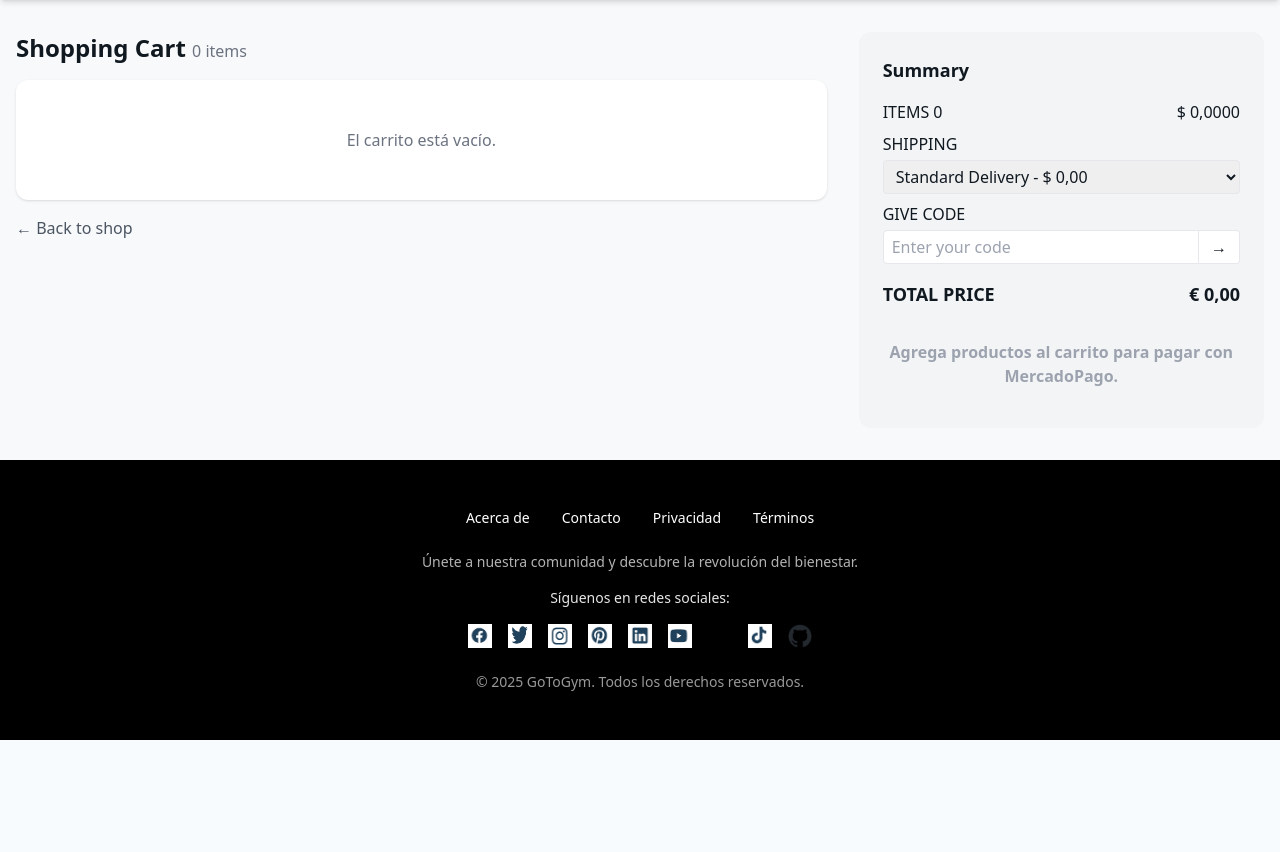
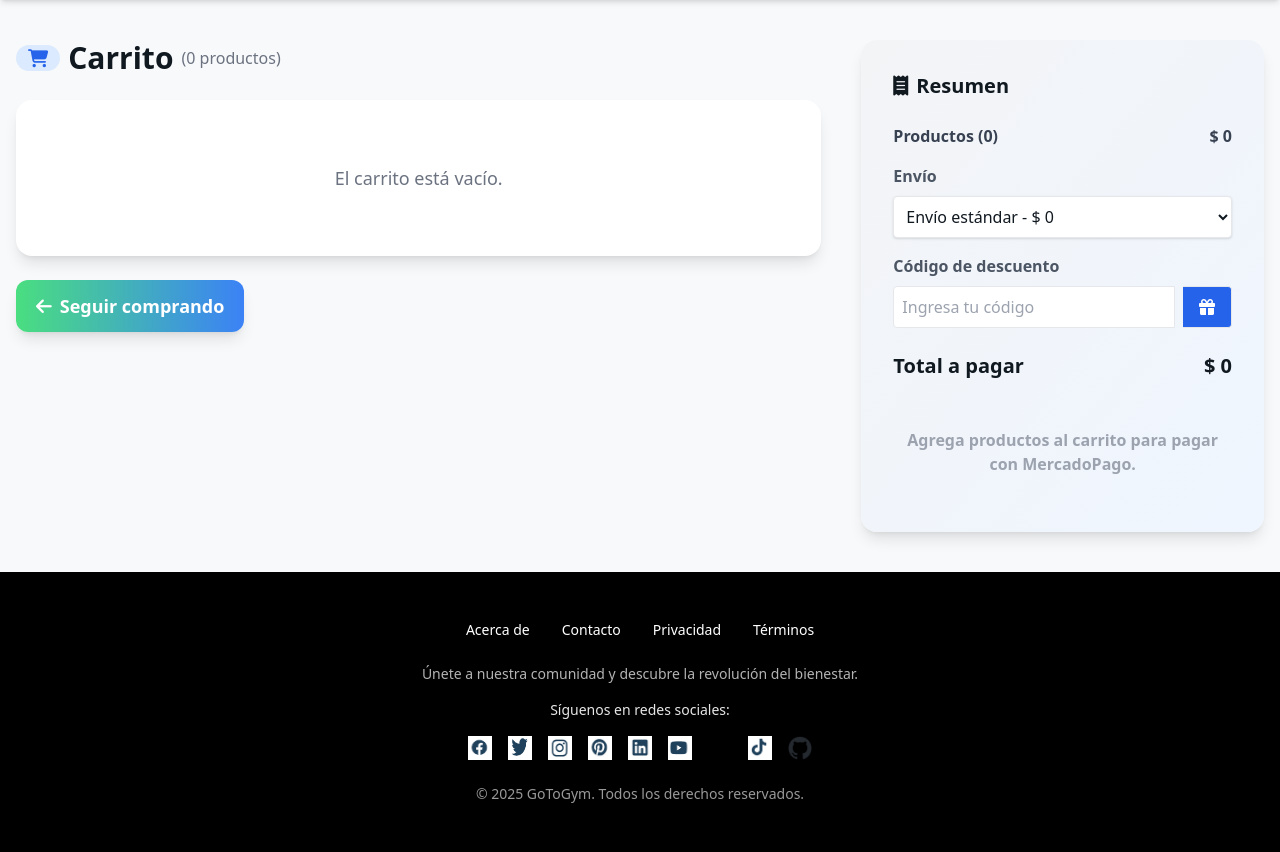
Before and after one commit to gotogymsaas/GoToGymProject, a Django app: page /es/carrito/ in a window 1280 px wide. Shown: the part 68-920 px from the top of the page. Before the commit the page ends 808 px from the top, so only its background shows below. Run offline with Django 5.2, Linux system fonts and the light colour scheme; data that the repository does not hold is empty; some libraries are stand-ins or nearby versions; some web fonts are replaced.

Commit message:
correcciones realizadas de aoo influencer, carrito

```diff
--- a/gotogym/accounts/views.py
+++ b/gotogym/accounts/views.py
@@ -117,6 +117,10 @@ def edit_profile(request):
             changed = True
         if changed:
             user.save()
+            # Si es superusuario y acaba de completar nombre y apellido, redirige al dashboard con notificación
+            if user.is_superuser and first_name and last_name:
+                messages.success(request, 'Usuario actualizado')
+                return redirect('dashboard')
             messages.success(request, 'Perfil actualizado correctamente.')
         else:
             messages.info(request, 'No se realizaron cambios.')
--- a/gotogym/carrito/templates/carrito/cart_detail.html
+++ b/gotogym/carrito/templates/carrito/cart_detail.html
@@ -1,72 +1,83 @@
+
 {% extends 'base.html' %}
-{% block title %}Shopping Cart{% endblock %}
+{% load humanize %}
+{% block title %}Carrito de Compras{% endblock %}
 {% block content %}
-<div class="container mx-auto py-8 px-2 sm:px-4">
-  <div class="flex flex-col lg:flex-row gap-8">
+<div class="container mx-auto py-10 px-2 sm:px-4">
+  <div class="flex flex-col lg:flex-row gap-10">
     <div class="w-full lg:w-2/3">
-      <h2 class="text-2xl font-bold mb-4">Shopping Cart <span class="text-base font-normal text-gray-500">{{ num_items }} items</span></h2>
-      <div class="bg-white rounded-xl shadow p-4">
+      <h2 class="text-3xl font-extrabold mb-6 flex items-center gap-2">
+        <span class="inline-block bg-blue-100 text-blue-600 rounded-full px-3 py-1 text-lg"><i class="fas fa-shopping-cart"></i></span>
+        Carrito <span class="text-base font-normal text-gray-500">({{ num_items }} productos)</span>
+      </h2>
+      <div class="bg-white rounded-2xl shadow-lg p-6">
         {% for item in items %}
-        <div class="flex flex-col sm:flex-row items-center justify-between border-b py-4 last:border-b-0 gap-4">
-          <div class="flex items-center gap-4 w-full sm:w-auto">
-            <img src="{{ item.producto.image.url }}" alt="{{ item.producto.name }}" class="w-16 h-16 object-contain rounded"/>
+        <div class="flex flex-col sm:flex-row items-center justify-between border-b border-gray-200 py-6 last:border-b-0 gap-6 hover:bg-gray-50 transition-all">
+          <div class="flex items-center gap-5 w-full sm:w-auto">
+            <img src="{{ item.producto.image.url }}" alt="{{ item.producto.name }}" class="w-20 h-20 object-cover rounded-lg shadow"/>
             <div>
-              <div class="font-semibold">{{ item.producto.name }}</div>
-              <div class="text-gray-500 text-sm">{{ item.producto.description|truncatechars:30 }}</div>
+              <div class="font-bold text-lg text-gray-800">{{ item.producto.name }}</div>
+              <div class="text-gray-500 text-sm mb-2">{{ item.producto.description|truncatechars:40 }}</div>
+              <span class="inline-block bg-green-100 text-green-700 px-2 py-1 rounded text-xs font-semibold">Cantidad: {{ item.cantidad }}</span>
             </div>
           </div>
           <form method="post" action="{% url 'carrito:update_cart' item.producto.id %}" class="flex items-center gap-2">
             {% csrf_token %}
-            <button type="submit" name="cantidad" value="{{ item.cantidad|add:'-1' }}" class="px-2 py-1 border rounded">-</button>
-            <input type="number" name="cantidad" value="{{ item.cantidad }}" min="1" class="w-12 text-center border rounded"/>
-            <button type="submit" name="cantidad" value="{{ item.cantidad|add:'1' }}" class="px-2 py-1 border rounded">+</button>
+            <button type="submit" name="accion" value="restar" class="px-3 py-2 bg-gray-200 hover:bg-gray-300 rounded-full text-lg font-bold">-</button>
+            <input type="number" name="cantidad" value="{{ item.cantidad }}" min="1" class="w-14 text-center border rounded-lg py-2"/>
+            <button type="submit" name="accion" value="sumar" class="px-3 py-2 bg-gray-200 hover:bg-gray-300 rounded-full text-lg font-bold">+</button>
           </form>
-          <div class="font-semibold">€ {{ item.subtotal|floatformat:2 }}</div>
-          <a href="{% url 'carrito:remove_from_cart' item.producto.id %}" class="text-gray-400 hover:text-red-500 text-xl">&times;</a>
+          <div class="font-bold text-xl text-blue-600">$ {{ item.subtotal|intcomma }}</div>
+          <a href="{% url 'carrito:remove_from_cart' item.producto.id %}" class="text-gray-400 hover:text-red-500 text-2xl transition-all" title="Eliminar"><i class="fas fa-trash-alt"></i></a>
         </div>
         {% empty %}
-        <div class="text-center text-gray-500 py-8">El carrito está vacío.</div>
+        <div class="text-center text-gray-500 py-10 text-lg">El carrito está vacío.</div>
         {% endfor %}
       </div>
-      <a href="/tienda/" class="mt-4 inline-block text-gray-600 hover:underline">&larr; Back to shop</a>
+      <a href="/tienda/" class="mt-6 inline-flex items-center gap-2 px-5 py-3 bg-gradient-to-r from-green-400 to-blue-500 text-white rounded-xl shadow-lg font-bold text-lg transition-all hover:from-green-500 hover:to-blue-600 hover:scale-105">
+        <i class="fas fa-arrow-left"></i>
+        Seguir comprando
+      </a>
     </div>
     <div class="w-full lg:w-1/3">
-      <div class="bg-gray-100 rounded-xl p-6">
-        <h3 class="font-bold text-lg mb-4">Summary</h3>
-        <div class="flex justify-between mb-2">
-          <span>ITEMS {{ num_items }}</span>
-          <span>$ {{ total|floatformat:4 }}</span>
+      <div class="bg-gradient-to-br from-gray-100 to-blue-50 rounded-2xl p-8 shadow-lg">
+        <h3 class="font-extrabold text-xl mb-6 flex items-center gap-2"><i class="fas fa-receipt"></i> Resumen</h3>
+        <div class="flex justify-between mb-4 text-gray-700 font-semibold">
+          <span>Productos ({{ num_items }})</span>
+          <span>$ {{ total|intcomma }}</span>
         </div>
-        <div class="mb-2">
-          <span class="block mb-1">SHIPPING</span>
-          <select class="w-full border rounded px-2 py-1">
-            <option>Standard Delivery - $ {{ shipping|floatformat:2 }}</option>
+        <div class="mb-4">
+          <span class="block mb-2 font-semibold text-gray-600">Envío</span>
+          <select class="w-full border rounded px-2 py-2 bg-white shadow">
+            <option>Envío estándar - $ {{ shipping|intcomma }}</option>
           </select>
         </div>
-        <div class="mb-2">
-          <span class="block mb-1">GIVE CODE</span>
-          <form class="flex">
-            <input type="text" class="flex-1 border rounded-l px-2 py-1" placeholder="Enter your code"/>
-            <button type="submit" class="bg-white border border-l-0 rounded-r px-3">→</button>
+        <div class="mb-4">
+          <span class="block mb-2 font-semibold text-gray-600">Código de descuento</span>
+          <form class="flex gap-2">
+            <input type="text" class="flex-1 border rounded-l px-2 py-2" placeholder="Ingresa tu código"/>
+            <button type="submit" class="bg-blue-600 text-white border border-l-0 rounded-r px-4 py-2 font-bold hover:bg-blue-700 transition-all"><i class="fas fa-gift"></i></button>
           </form>
         </div>
-        <div class="flex justify-between font-bold text-lg mt-4 mb-4">
-          <span>TOTAL PRICE</span>
-          <span>€ {{ total_price|floatformat:2 }}</span>
+        <div class="flex justify-between font-extrabold text-xl mt-6 mb-6">
+          <span>Total a pagar</span>
+          <span>$ {{ total_price|intcomma }}</span>
         </div>
         {% if num_items > 0 %}
         <form method="post" action="{% url 'carrito:checkout' %}">
           {% csrf_token %}
-          <button type="submit" class="w-full bg-gradient-to-r from-blue-600 to-cyan-400 text-white py-3 rounded-xl font-bold mt-4 text-lg flex items-center justify-center gap-2 shadow-lg hover:from-blue-700 hover:to-cyan-500 transition-all">
-            <img src="https://http2.mlstatic.com/frontend-assets/ui-navigation/5.22.7/mercadopago/logo__large_plus.png" alt="MercadoPago" class="h-7 inline-block"/>
+          <button type="submit" class="w-full bg-gradient-to-r from-blue-600 to-cyan-400 text-white py-4 rounded-xl font-extrabold text-lg flex items-center justify-center gap-3 shadow-lg hover:from-blue-700 hover:to-cyan-500 transition-all">
+            <img src="https://http2.mlstatic.com/frontend-assets/ui-navigation/5.22.7/mercadopago/logo__large_plus.png" alt="MercadoPago" class="h-8 inline-block"/>
             Pagar con MercadoPago
           </button>
         </form>
         {% else %}
-        <div class="text-center text-gray-400 py-4 font-semibold">Agrega productos al carrito para pagar con MercadoPago.</div>
+        <div class="text-center text-gray-400 py-6 font-semibold">Agrega productos al carrito para pagar con MercadoPago.</div>
         {% endif %}
       </div>
     </div>
   </div>
 </div>
+<!-- Font Awesome CDN for icons -->
+<link rel="stylesheet" href="https://cdnjs.cloudflare.com/ajax/libs/font-awesome/6.4.0/css/all.min.css" />
 {% endblock %}
--- a/gotogym/carrito/views.py
+++ b/gotogym/carrito/views.py
@@ -24,10 +24,21 @@ def remove_from_cart(request, product_id):
 # Actualizar cantidad
 def update_cart(request, product_id):
     if request.method == 'POST':
-        cantidad = int(request.POST.get('cantidad', 1))
         cart = request.session.get('cart', {})
-        if cantidad > 0:
-            cart[str(product_id)] = cantidad
+        cantidad_actual = cart.get(str(product_id), 1)
+        accion = request.POST.get('accion')
+        cantidad_input = request.POST.get('cantidad')
+        if accion == 'sumar':
+            cantidad_actual += 1
+        elif accion == 'restar':
+            cantidad_actual -= 1
+        elif cantidad_input:
+            try:
+                cantidad_actual = int(cantidad_input)
+            except ValueError:
+                cantidad_actual = 1
+        if cantidad_actual > 0:
+            cart[str(product_id)] = cantidad_actual
         else:
             cart.pop(str(product_id), None)
         request.session['cart'] = cart
--- a/gotogym/gotogym/settings.py
+++ b/gotogym/gotogym/settings.py
@@ -47,6 +47,7 @@ INSTALLED_APPS = [
     'django.contrib.sessions',
     'django.contrib.messages',
     'django.contrib.staticfiles',
+    'django.contrib.humanize',
     'accounts',
     'blog',
     'products',
@@ -101,7 +102,7 @@ WSGI_APPLICATION = 'gotogym.wsgi.application'
 DATABASES = {
     'default': {
         'ENGINE': 'django.db.backends.mysql',
-        'NAME': 'gotogym_bd',
+        'NAME': 'gotogym_db',
         'USER': 'gotogym_user',
         'PASSWORD': '123Margarita6',
         'HOST': 'localhost',
```
Also changed, not shown: gotogym/gotogym/templates/_base_dasboard.html (+23 -5 lines), gotogym/accounts/migrations/0005_remove_user_happiness_index_remove_user_height_and_more.py (added), gotogym/gotogym/templates/_base_dashboard.html (added), gotogym/influencer/migrations/0001_initial.py, gotogym/influencer/models.py (line endings or trailing spaces), gotogym/media/products/COMUNICACION.png (added).
